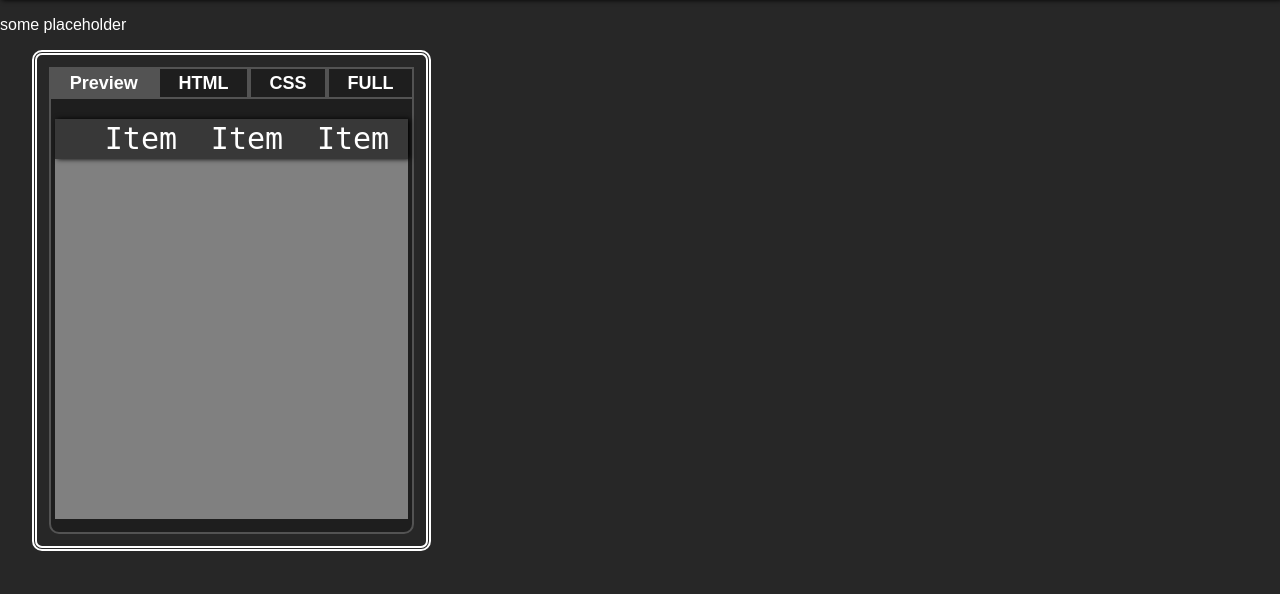
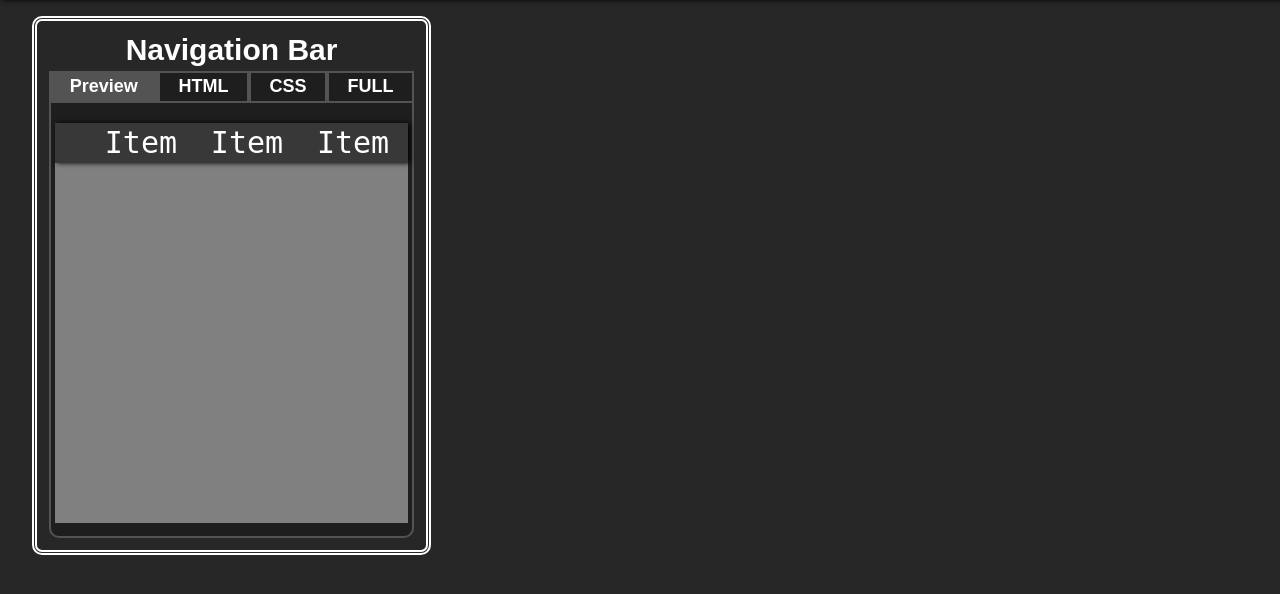
Before and after one commit to domasbraz/W-I-Y, a Django app: page /elements/ in a window 1280 px wide. Shown: the part 40-634 px from the top of the page. Run offline with Django 5.2, Linux system fonts and the light colour scheme.

Commit message:
format update

```diff
--- a/src/core/templates/elements.html
+++ b/src/core/templates/elements.html
@@ -15,10 +15,11 @@
         </ul>
     </nav>
     <div class="content">
-        <p class="contentHeading">some placeholder</p>
+        <p class="contentHeading"></p>
 
         <div class="flexContent">
             <div class="displayBox" id="navbarSnippet">
+                <span class="snippetHeading">Navigation Bar</span>
                 <div class="snippet">
                     <span class="tabs">
                         <button class="codeTab previewTab activeTab">Preview</button>
```
Lines whose indentation alone changed are shown as unchanged.
